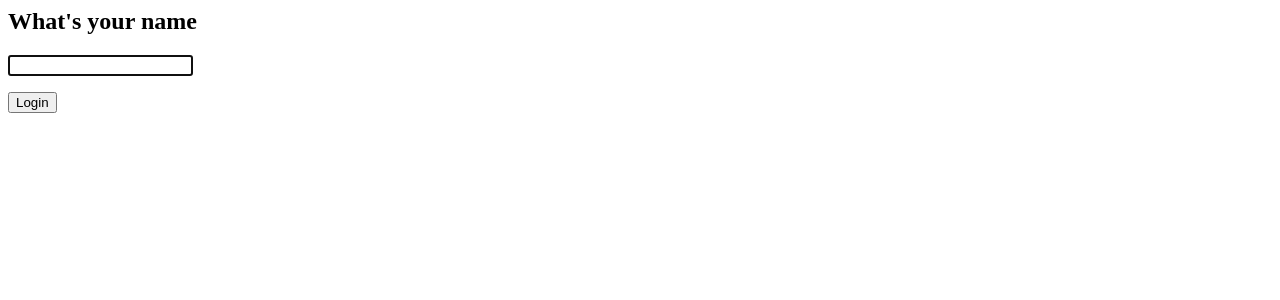
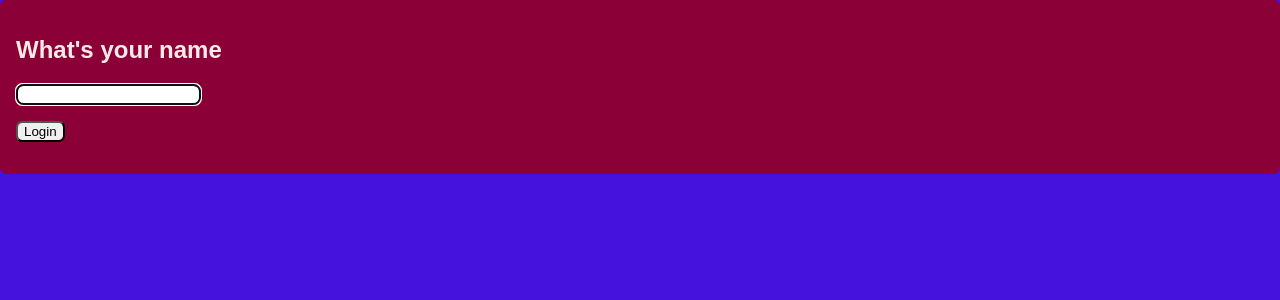
Before and after one commit to teraspora/arith, a Flask app: page / in a window 1280 px wide. Shown: the top 300 px of the page. Run offline with Flask 2, Linux system fonts and the light colour scheme.

Commit message:
Use Jinja and add layout.html to factor out html content in index.html, add basic css too

```diff
--- /dev/null
+++ b/css/style.css
@@ -0,0 +1,19 @@
+* {
+        box-sizing: border-box;
+        border-radius: 0.5vw;
+        text-decoration: none;
+}
+
+body, html {
+    margin: 0;
+    padding: 0;
+    color: #fdc;
+    background-color: #41d;
+    font-family: sans-serif;
+}
+
+#content {
+    background-color: #8b0036;
+    color: #ffeae7;
+    padding: 1em;
+}
--- a/templates/index.html
+++ b/templates/index.html
@@ -1,11 +1,17 @@
-<html>
-   <body>
+{% extends "layout.html" %}
 
-      <form action = "/problems" method = "POST">
+{% block title %}
+	What's your name?
+{% endblock %}
+
+{% block head %}
+  	{{ super() }}
+{% endblock %}
+
+{% block content %}
+   <form action = "/problems" method = "POST">
          <p><h2>What's your name</h2></p>
          <p><input autofocus type = "text" name = "uname"/></p>
          <p><input type = "submit" value = "Login"/></p>
       </form>
-
-   </body>
-</html>
+{% endblock %}
--- /dev/null
+++ b/templates/layout.html
@@ -0,0 +1,13 @@
+<!doctype html>
+<html>
+  <head>
+    {% block head %}
+    <link rel="stylesheet" href="{{ url_for('static', filename='css/style.css') }}">
+    <title>{% block title %}{% endblock %}</title>
+    {% endblock %}
+  </head>
+  <body>
+    <div id="content">{% block content %}{% endblock %}</div>
+
+  </body>
+</html>
```
